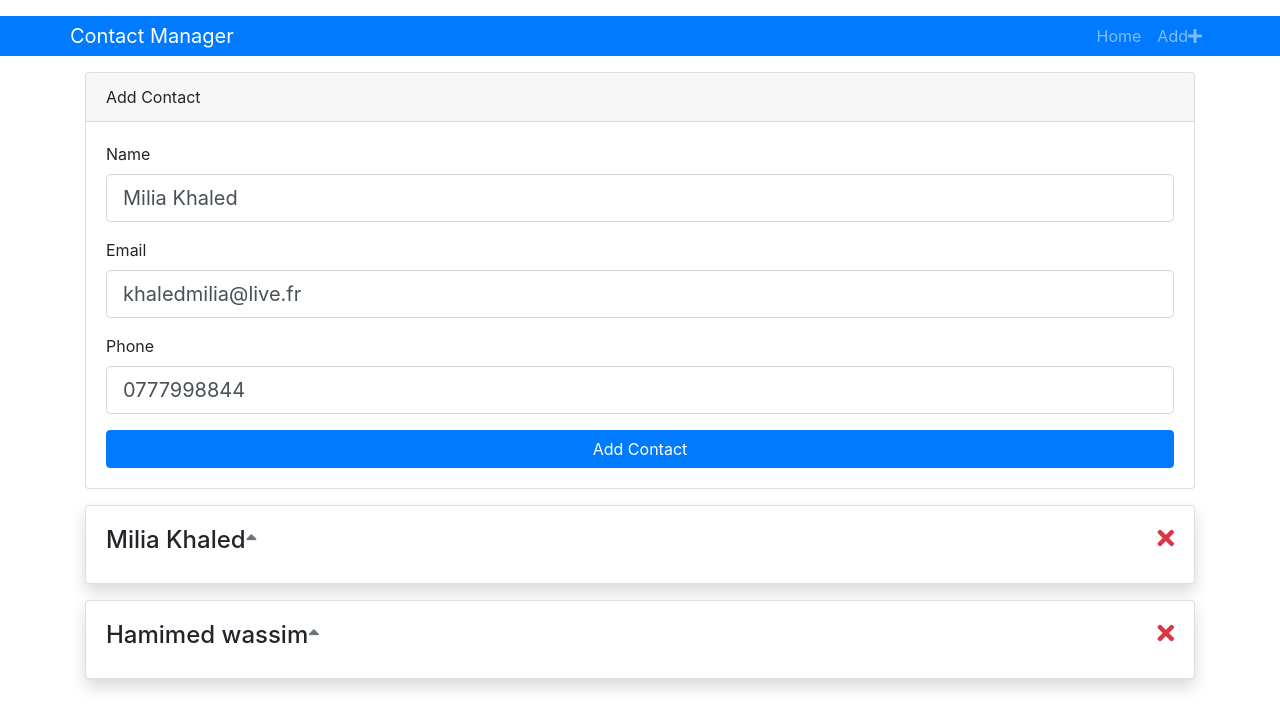
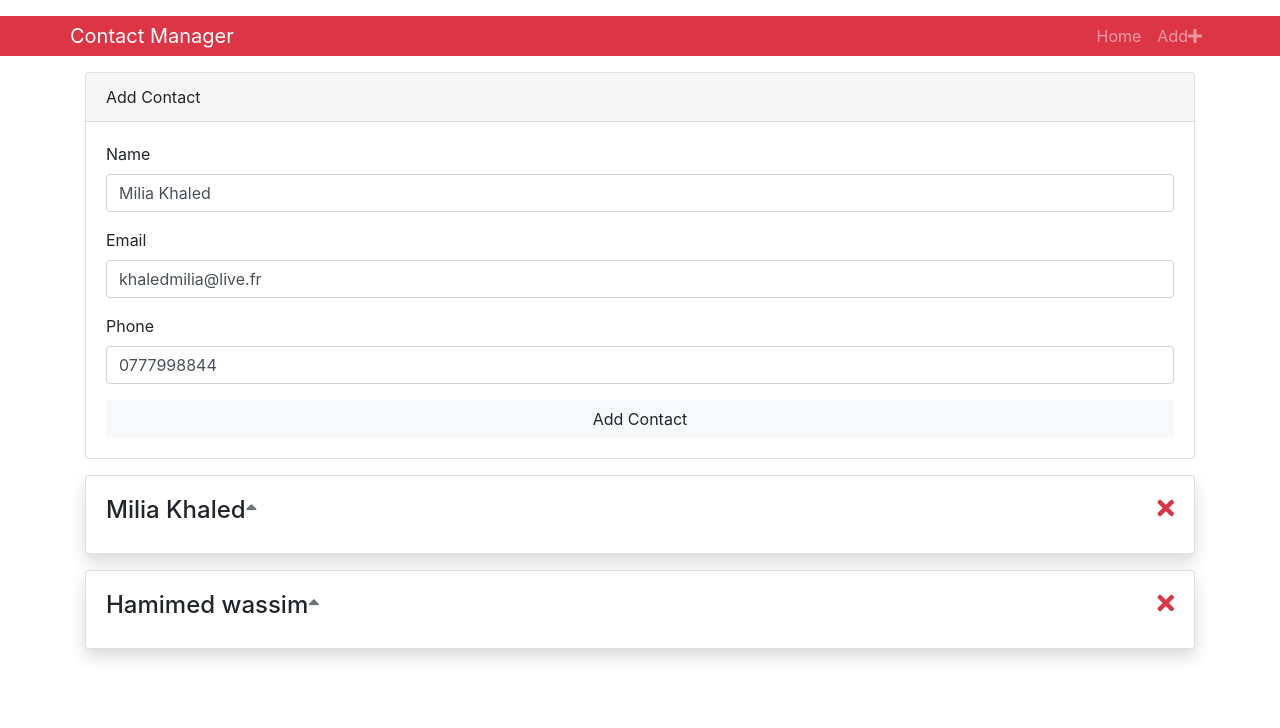
Before and after one commit to miliakhaled/ContactManagerReact, a React (Create React App) app: page / in a window 1280 px wide. Shown: the top 728 px of the page. Built offline with nearby package versions, Linux system fonts and the light colour scheme.

Commit message:
fixing addContact feature properly

```diff
--- a/package.json
+++ b/package.json
@@ -12,7 +12,8 @@
     "prop-types": "^15.6.2",
     "react": "^16.4.2",
     "react-dom": "^16.4.2",
-    "react-scripts": "1.1.4"
+    "react-scripts": "1.1.4",
+    "uuid": "^3.3.2"
   },
   "scripts": {
     "start": "react-scripts start",
--- a/src/components/Context.jsx
+++ b/src/components/Context.jsx
@@ -1,4 +1,5 @@
 import React, { Component } from 'react';
+import uuid from 'uuid';
 
 const Context = React.createContext();
 const reducer = (state, action) => {
@@ -9,7 +10,6 @@ const reducer = (state, action) => {
         contacts: state.contacts.filter(c => c.id !== action.payload),
       };
     case 'ADD_CONTACT': {
-      action.payload.id = state.contacts.length + 1;
       return {
         ...state,
         contacts: [...state.contacts, action.payload],
@@ -23,13 +23,13 @@ export class Provider extends Component {
   state = {
     contacts: [
       {
-        id: 1,
+        id: uuid(),
         name: 'Milia Khaled',
         email: ' miliakhaled@gmail.com',
         phone: ' 07777777777',
       },
       {
-        id: 2,
+        id: uuid(),
         name: 'Hamimed wassim',
         email: ' wassimhamimed@gmail.com',
         phone: ' 05555555555',
--- a/src/components/contacts/addContact.jsx
+++ b/src/components/contacts/addContact.jsx
@@ -1,4 +1,5 @@
 import React, { Component } from 'react';
+import uuid from 'uuid';
 import { Consumer } from '../Context';
 
 export default class addContact extends Component {
@@ -12,23 +13,19 @@ export default class addContact extends Component {
 
   onSubmit = (e, dispatch) => {
     e.preventDefault();
-    console.log('default');
-    let state = [...this.state];
-    state = {
-      type: 'ADD_CONTACT',
-      payload: state,
+    // addContact(dispatch(state));
+    const { name, phone, email } = this.state;
+    const newContact = {
+      id: uuid(),
+      name,
+      email,
+      phone,
     };
-    // addContact(dispatch(state));
-    dispatch({ type: 'ADD_CONTACT', payload: this.state });
-  };
-
-  addContact = dispatch => {
-    const state = [...this.state];
-    console.print(state);
     dispatch({
       type: 'ADD_CONTACT',
-      payload: state,
+      payload: newContact,
     });
+    this.setState({ name: '', email: '', phone: '' });
   };
 
   render() {
@@ -45,7 +42,7 @@ export default class addContact extends Component {
                   <div className="form-group">
                     <label htmlFor="name">Name</label>
                     <input
-                      className="form-control form-control-lg"
+                      className="form-control "
                       type="text"
                       name="name"
                       value={name}
@@ -57,7 +54,7 @@ export default class addContact extends Component {
                   <div className="form-group">
                     <label htmlFor="email">Email</label>
                     <input
-                      className="form-control form-control-lg"
+                      className="form-control "
                       type="text"
                       name="email"
                       value={email}
@@ -69,7 +66,7 @@ export default class addContact extends Component {
                   <div className="form-group">
                     <label htmlFor="phone">Phone</label>
                     <input
-                      className="form-control form-control-lg"
+                      className="form-control "
                       type="text"
                       name="phone"
                       placeholder="Enter phone number..."
@@ -78,7 +75,7 @@ export default class addContact extends Component {
                       required
                     />
                   </div>
-                  <input className="btn btn-primary btn-block" type="submit" value="Add Contact" />
+                  <input className="btn btn-light btn-block" type="submit" value="Add Contact" />
                 </form>
               </div>
             </div>
--- a/src/components/layouts/Header.jsx
+++ b/src/components/layouts/Header.jsx
@@ -2,7 +2,7 @@ import React from 'react';
 import PropTypes from 'prop-types';
 
 const Header = ({ branding }) => (
-  <nav className="navbar navbar-expand navbar-dark bg-primary my-3 py-0">
+  <nav className="navbar navbar-expand navbar-dark bg-danger my-3 py-0">
     <div className="container">
       <a href="/" className="navbar-brand">
         {branding}
```
